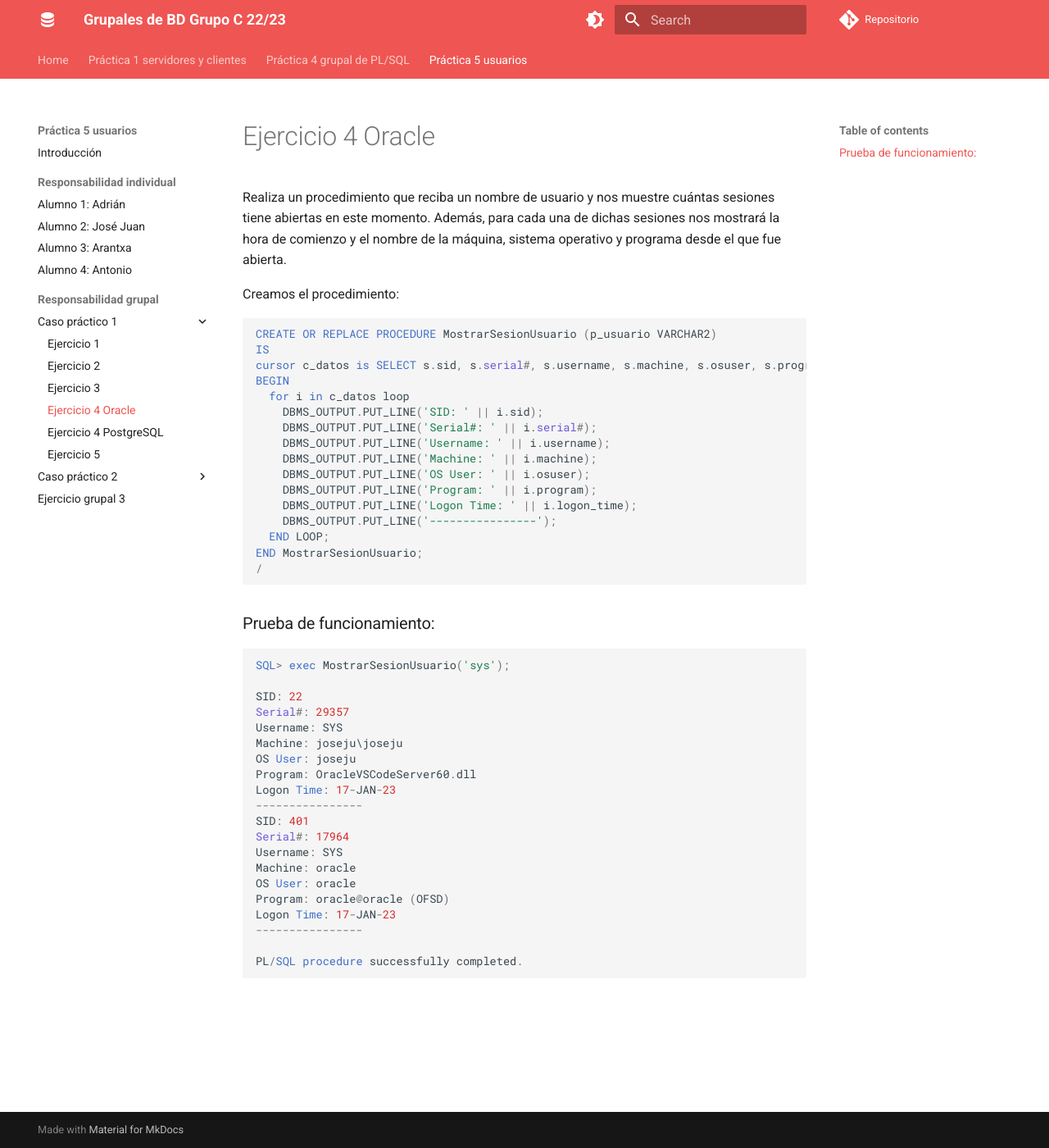
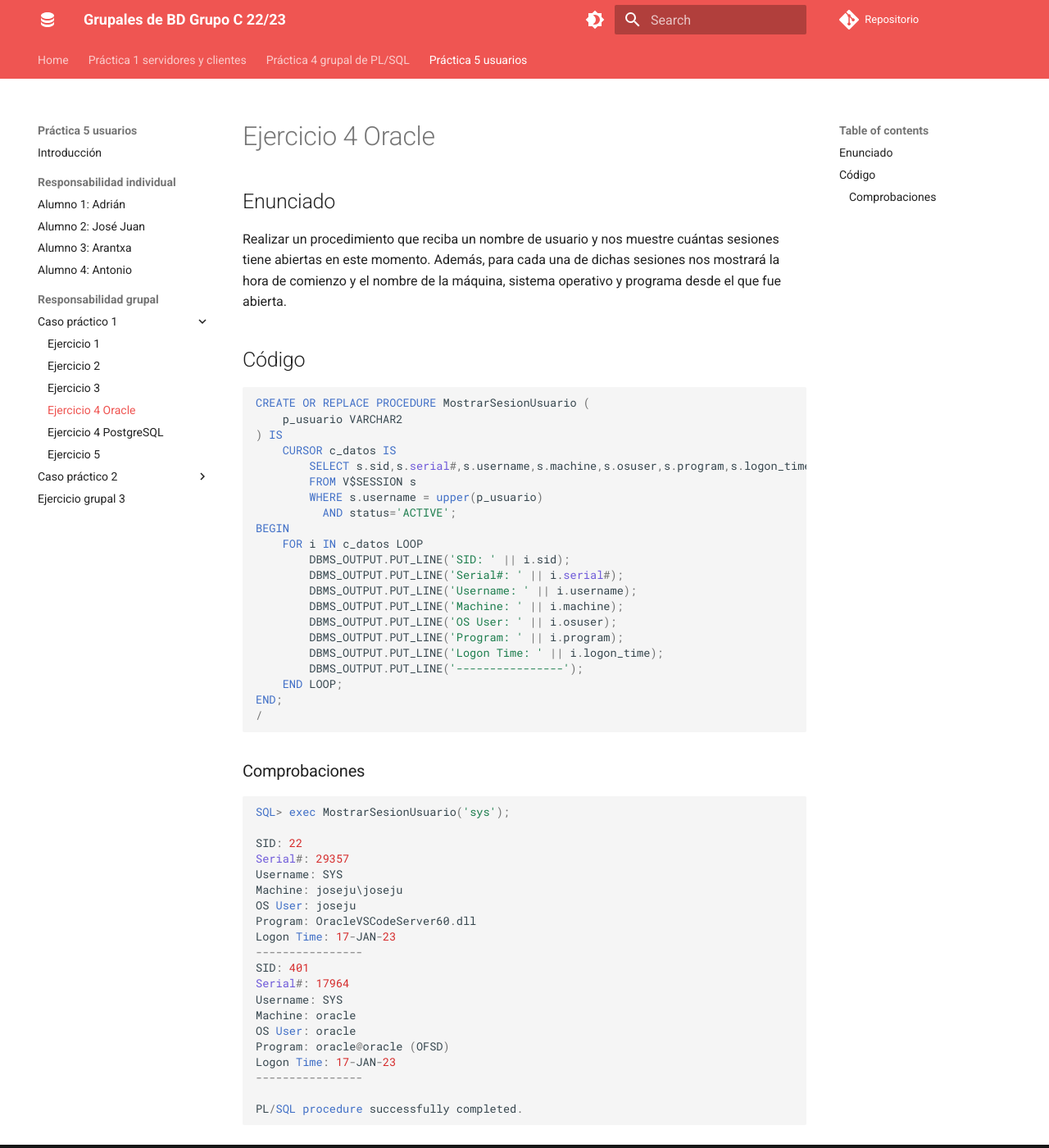
Before and after one commit to adriasir123/grupalesbdc, an MkDocs documentation site: the page built from docs/p5-usuarios/rg/caso-practico-1-ej4-oracle.md, in a window 1280 px wide and 1400 px high. Shown: the whole window at 82% size. Built offline with MkDocs 1.6.1 and Material for MkDocs 9.7.7, drawn with Linux system fonts in a browser that asks for light colours; comment, search, counter and statistics services are not loaded.

Commit message:
ej4 jose juán corregido

````diff
--- a/docs/p5-usuarios/rg/caso-practico-1-ej4-oracle.md
+++ b/docs/p5-usuarios/rg/caso-practico-1-ej4-oracle.md
@@ -1,29 +1,36 @@
 # Ejercicio 4 Oracle
 
-Realiza un procedimiento que reciba un nombre de usuario y nos muestre cuántas sesiones tiene abiertas en este momento. Además, para cada una de dichas sesiones nos mostrará la hora de comienzo y el nombre de la máquina, sistema operativo y programa desde el que fue abierta.
+## Enunciado
 
-Creamos el procedimiento:
+Realizar un procedimiento que reciba un nombre de usuario y nos muestre cuántas sesiones tiene abiertas en este momento. Además, para cada una de dichas sesiones nos mostrará la hora de comienzo y el nombre de la máquina, sistema operativo y programa desde el que fue abierta.
+
+## Código
 
 ```sql
-CREATE OR REPLACE PROCEDURE MostrarSesionUsuario (p_usuario VARCHAR2)
-IS
-cursor c_datos is SELECT s.sid, s.serial#, s.username, s.machine, s.osuser, s.program, s.logon_time FROM v$session s WHERE s.username = UPPER(p_usuario) AND STATUS='ACTIVE';
+CREATE OR REPLACE PROCEDURE MostrarSesionUsuario (
+    p_usuario VARCHAR2
+) IS
+    CURSOR c_datos IS
+        SELECT s.sid,s.serial#,s.username,s.machine,s.osuser,s.program,s.logon_time
+        FROM V$SESSION s
+        WHERE s.username = upper(p_usuario)
+          AND status='ACTIVE';
 BEGIN
-  for i in c_datos loop
-    DBMS_OUTPUT.PUT_LINE('SID: ' || i.sid);
-    DBMS_OUTPUT.PUT_LINE('Serial#: ' || i.serial#);
-    DBMS_OUTPUT.PUT_LINE('Username: ' || i.username);
-    DBMS_OUTPUT.PUT_LINE('Machine: ' || i.machine);
-    DBMS_OUTPUT.PUT_LINE('OS User: ' || i.osuser);
-    DBMS_OUTPUT.PUT_LINE('Program: ' || i.program);
-    DBMS_OUTPUT.PUT_LINE('Logon Time: ' || i.logon_time);
-    DBMS_OUTPUT.PUT_LINE('----------------');
-  END LOOP;
-END MostrarSesionUsuario;
+    FOR i IN c_datos LOOP
+        DBMS_OUTPUT.PUT_LINE('SID: ' || i.sid);
+        DBMS_OUTPUT.PUT_LINE('Serial#: ' || i.serial#);
+        DBMS_OUTPUT.PUT_LINE('Username: ' || i.username);
+        DBMS_OUTPUT.PUT_LINE('Machine: ' || i.machine);
+        DBMS_OUTPUT.PUT_LINE('OS User: ' || i.osuser);
+        DBMS_OUTPUT.PUT_LINE('Program: ' || i.program);
+        DBMS_OUTPUT.PUT_LINE('Logon Time: ' || i.logon_time);
+        DBMS_OUTPUT.PUT_LINE('----------------');
+    END LOOP;
+END;
 /
 ```
 
-### Prueba de funcionamiento:
+### Comprobaciones
 
 ```sql
 SQL> exec MostrarSesionUsuario('sys');
````
